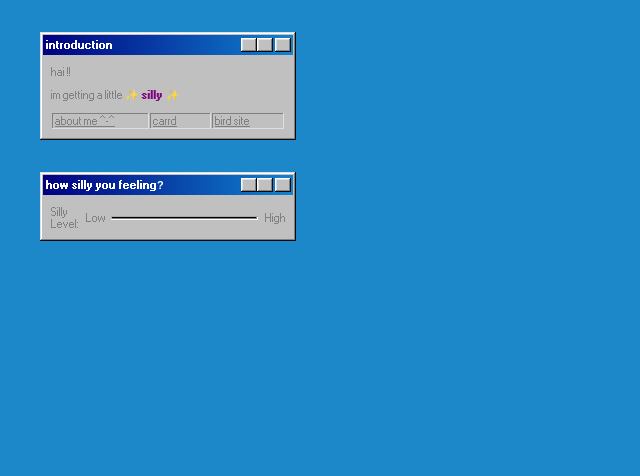
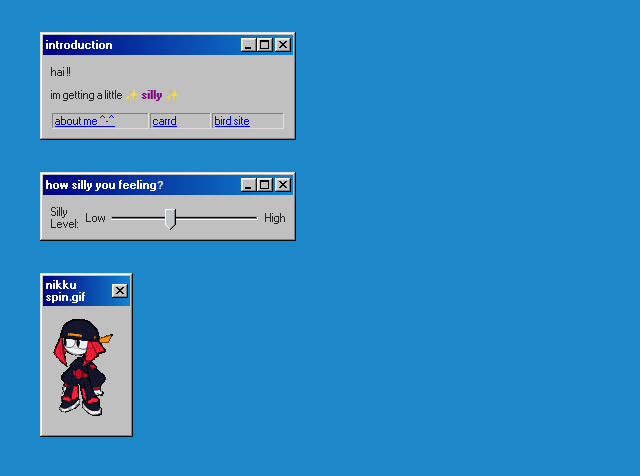
Before and after one commit to Spacefruuit/spacefruuit-silly-site, a website: page index.html in a window 1280 px wide. Shown: the whole page, without its empty margins (0-640 px from the left). Drawn offline with nearby package versions, Linux system fonts and the light colour scheme.

Commit message:
added nikku plus fixed style ijdhudjsgno;sdk;gjkdsjf oijapf iojasoi yea yea

```diff
--- a/98/style.css
+++ b/98/style.css
@@ -243,7 +243,7 @@ input[type="reset"]:disabled,
 }
 
 .title-bar-controls button[aria-label="Minimize"] {
-  background-image: svg-load("98/icon/minimize.svg");
+  background-image: svg-load("icon/minimize.svg");
   background-repeat: no-repeat;
   background-position: bottom 3px left 4px;
 }
--- a/index.html
+++ b/index.html
@@ -3,7 +3,7 @@
   <head>
     <title>silly time</title>
     <meta charset="UTF-8" />
-    <link rel="stylesheet" href="98/style.css" />
+    <link rel="stylesheet" href="https://unpkg.com/98.css" />
     <meta http-equiv="X-UA-Compatible" content="IE=edge">
     <meta name="viewport" content="width=device-width, initial-scale=1.0">
      <body style="background-color:#1c87c9;">
@@ -55,5 +55,17 @@
 
       </div>
     </div>
+    <div class="window" style="margin: 32px; width: 87px;">
+      <div class="title-bar">
+          <div class="title-bar-text">nikku spin.gif</div>
+          <div class="title-bar-controls">
+            <button aria-label="Close"></button>
+          </div>
+        </div>
+
+    <div class="window-body">
+      <p>
+        <img src="imgs/NEWnikkuspin.gif" alt="nikku is spinning">
+      </p>
   </body>
 </html>
```
Also changed, not shown: bred.html (added, +32 -0 lines), me.html (+2 -1 lines), imgs/NEWnikkuspin.gif (added), imgs/bred.png (added), imgs/nikku spin.gif (added).
